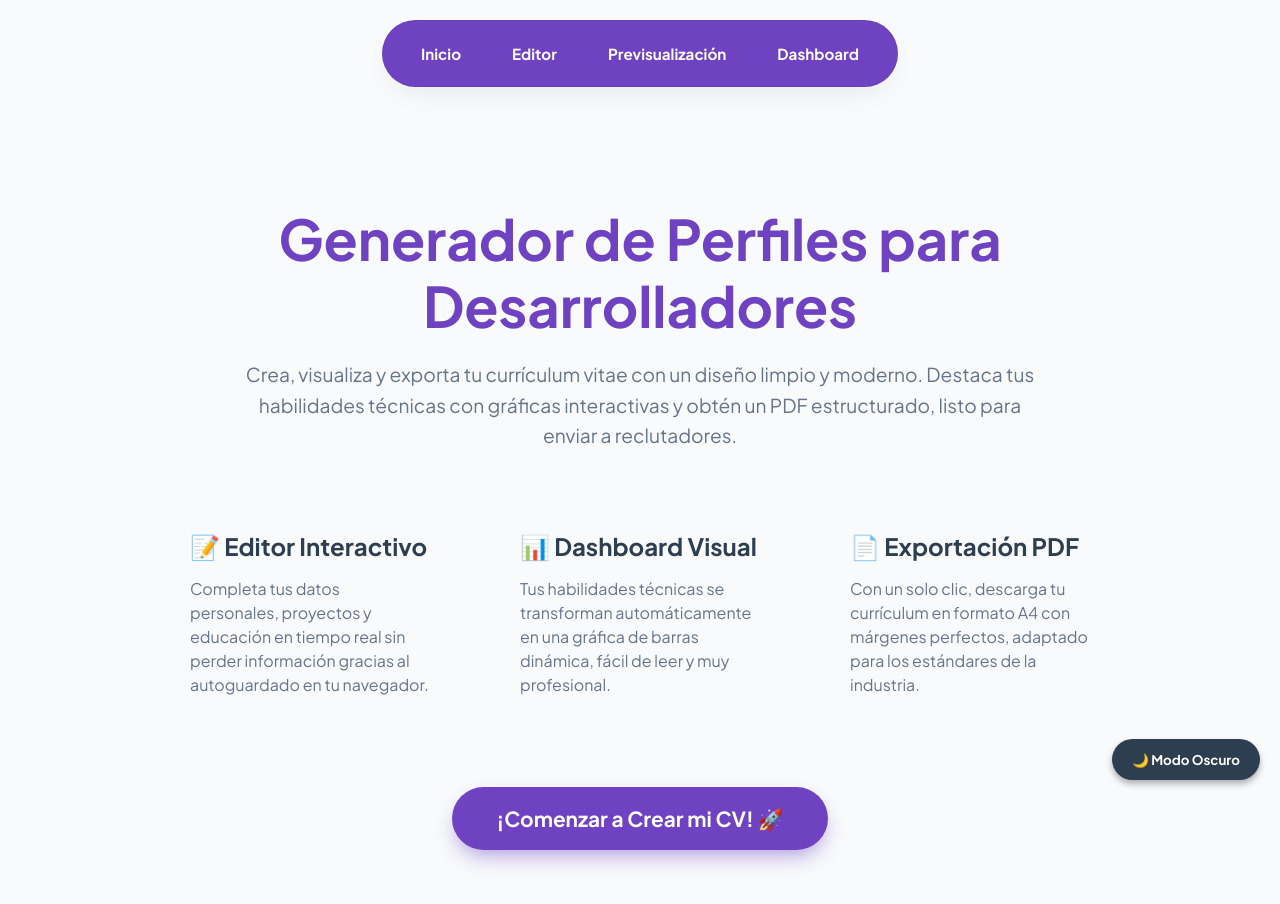
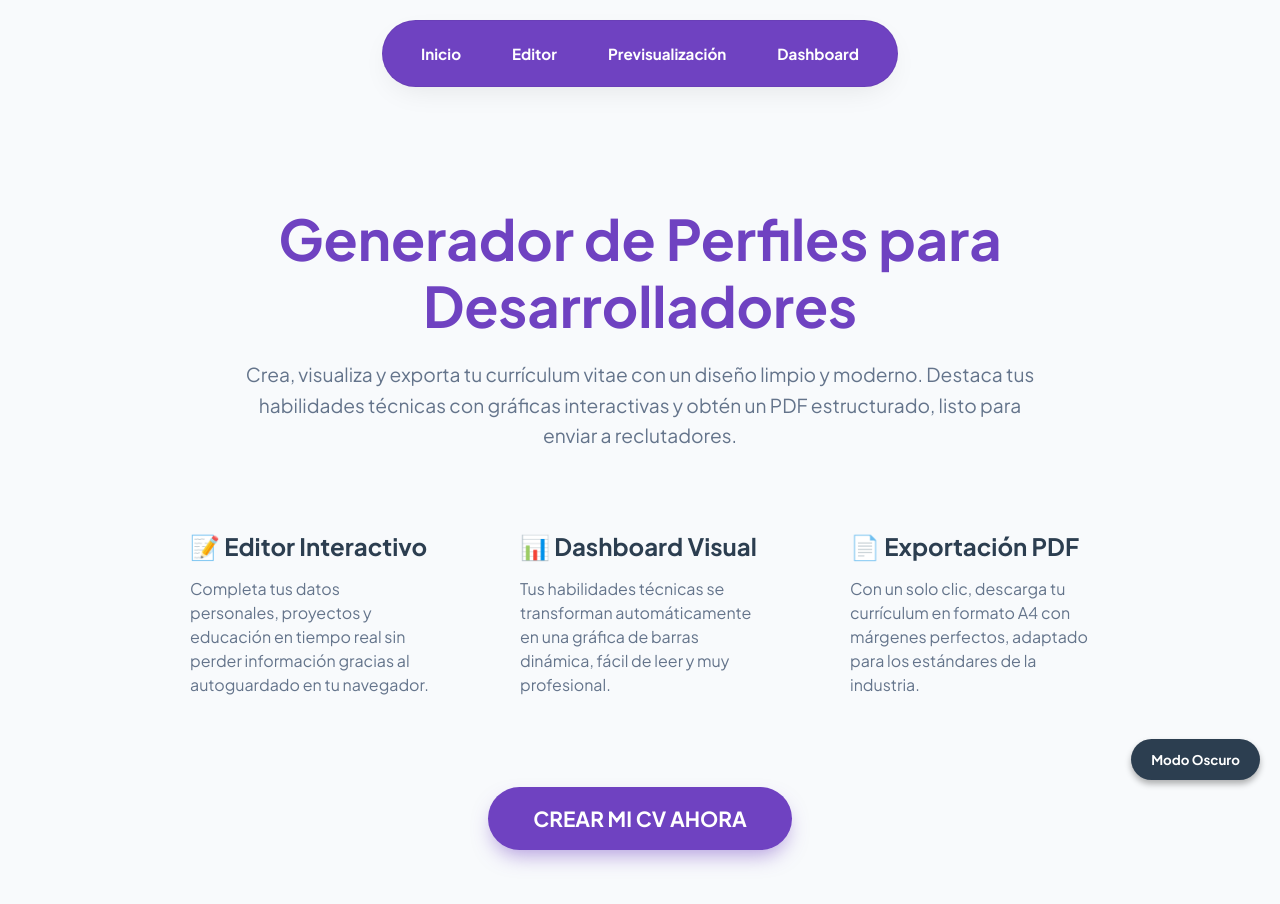
Before and after one commit to AiltonHrdz/ProyectoFinal, a React (Vite) app: page / in a window 1280 px wide. Shown: the top 904 px of the page. Built offline with nearby package versions, Linux system fonts and the light colour scheme.

Commit message:
chore: limpieza de codigo

```diff
--- a/src/components/PersonalForm.jsx
+++ b/src/components/PersonalForm.jsx
@@ -80,7 +80,6 @@ export default function PersonalForm() {
           />
         </div>
 
-        {/* Nuevo campo para la URL de la imagen de perfil */}
         <div style={{ gridColumn: '1 / -1' }}>
           <label style={{ display: 'block', marginBottom: '5px' }}>URL de Imagen de Perfil (Opcional):</label>
           <input
--- a/src/components/ProjectForm.jsx
+++ b/src/components/ProjectForm.jsx
@@ -28,7 +28,7 @@ export default function ProjectForm() {
       return;
     }
 
-    // --- VALIDACIÓN ESTRICTA DE URL (Puntos de Rúbrica) ---
+    //Validación de URLs (si se proporcionan)
     const urlPattern = /^(https?:\/\/)/;
 
     if (repoLink && !urlPattern.test(repoLink)) {
--- a/src/components/SkillForm.jsx
+++ b/src/components/SkillForm.jsx
@@ -119,7 +119,6 @@ export default function SkillForm() {
         + Agregar Habilidad
       </button>
 
-      {/* Renderizado dinámico de la lista de habilidades */}
       {cvData.skills.length > 0 && (
         <div style={{ marginTop: '20px' }}>
           <h4 style={{ marginBottom: '10px' }}>Habilidades Registradas:</h4>
--- a/src/components/ThemeToggle.jsx
+++ b/src/components/ThemeToggle.jsx
@@ -32,7 +32,7 @@ export default function ThemeToggle() {
         zIndex: 1000
       }}
     >
-      {isDark ? '☀️ Modo Claro' : '🌙 Modo Oscuro'}
+      {isDark ? ' Modo Claro' : ' Modo Oscuro'}
     </button>
   );
 }
--- a/src/context/CVContext.jsx
+++ b/src/context/CVContext.jsx
@@ -4,7 +4,7 @@ import { useLocalStorage } from '../hooks/useLocalStorage';
 export const CVContext = createContext();
 
 export function CVProvider({ children }) {
-  // Estado inicial basado en los requerimientos del proyecto
+  // Estado inicial del CV, con estructura para datos personales, habilidades, proyectos y educación.
   const [cvData, setCvData] = useLocalStorage('devprofile_data', {
     personalData: {
       fullName: '',
--- a/src/index.css
+++ b/src/index.css
@@ -28,7 +28,6 @@ body.dark-mode {
   color: #f1f5f9;
 }
 
-/* --- NAVEGACIÓN MODERNA Y CENTRADA --- */
 nav {
   position: sticky;
   top: 20px;
@@ -65,13 +64,11 @@ nav a:hover {
   background: rgba(99, 102, 241, 0.1);
 }
 
-/* Estilo para el link activo (opcional con NavLink) */
 nav a.active {
   background: var(--primary);
   color: white;
 }
 
-/* --- FORMULARIOS PREMIUM --- */
 fieldset {
   border: none !important;
   background: white;
@@ -124,7 +121,6 @@ input:focus {
   box-shadow: 0 0 0 4px rgba(99, 102, 241, 0.15);
 }
 
-/* Botones con estilo moderno */
 button {
   background: var(--primary);
   color: white;
--- a/src/pages/Home.jsx
+++ b/src/pages/Home.jsx
@@ -53,7 +53,7 @@ export default function Home() {
           fontWeight: 'bold',
           boxShadow: '0 10px 20px -5px rgba(111, 66, 193, 0.5)'
         }}>
-          ¡Comenzar a Crear mi CV! 🚀
+          CREAR MI CV AHORA
         </button>
       </Link>
 
```
